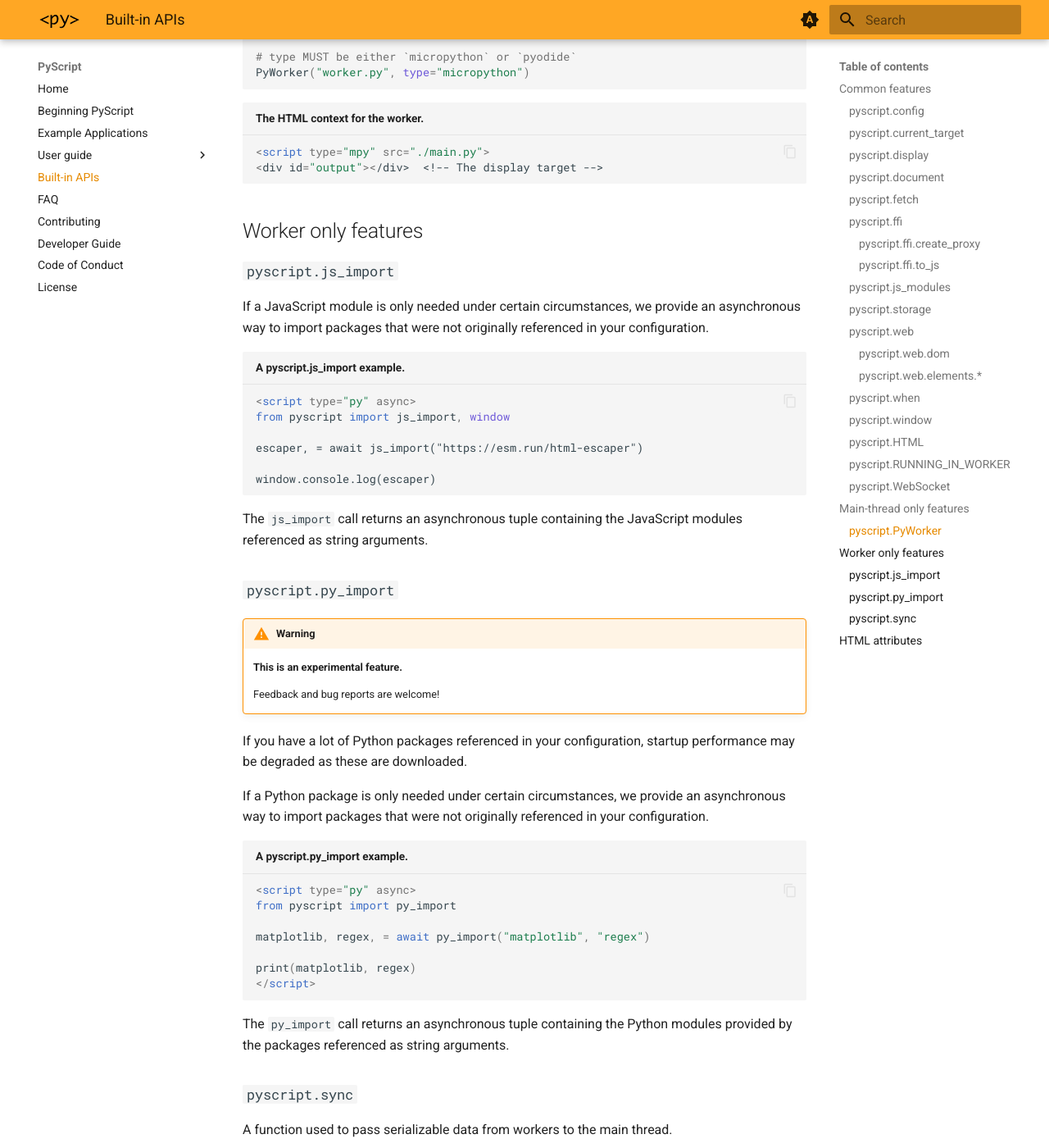
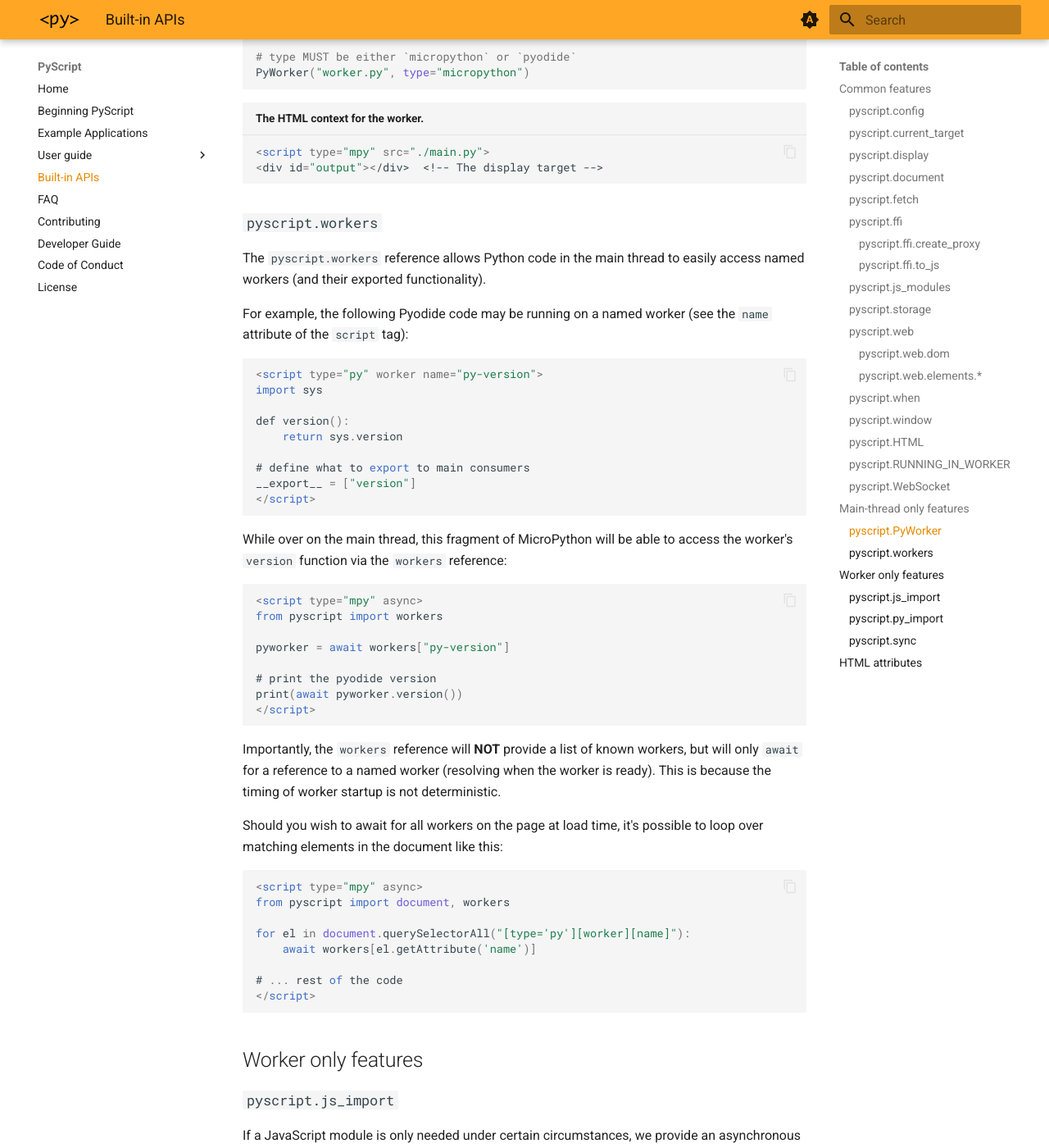
Before and after one commit to pyscript/docs, an MkDocs documentation site: the page built from docs/api.md, in a window 1280 px wide and 1400 px high, scrolled down 15466 px. Shown: the whole window at 82% size. Built offline with MkDocs 1.6.1 and Material for MkDocs 9.7.7, drawn with Linux system fonts in a browser that asks for light colours; the version menu is left out.

Commit message:
Updated worker docs.

````diff
--- a/docs/api.md
+++ b/docs/api.md
@@ -805,6 +805,59 @@ PyWorker("worker.py", type="micropython")
 <div id="output"></div>  <!-- The display target -->
 ```
 
+### `pyscript.workers`
+
+The `pyscript.workers` reference allows Python code in the main thread to
+easily access named workers (and their exported functionality).
+
+For example, the following Pyodide code may be running on a named worker
+(see the `name` attribute of the `script` tag):
+
+```html
+<script type="py" worker name="py-version">
+import sys
+
+def version():
+    return sys.version
+
+# define what to export to main consumers
+__export__ = ["version"]
+</script>
+```
+
+While over on the main thread, this fragment of MicroPython will be able to
+access the worker's `version` function via the `workers` reference:
+
+```html
+<script type="mpy" async>
+from pyscript import workers
+
+pyworker = await workers["py-version"]
+
+# print the pyodide version
+print(await pyworker.version())
+</script>
+```
+
+Importantly, the `workers` reference will **NOT** provide a list of
+known workers, but will only `await` for a reference to a named worker
+(resolving when the worker is ready). This is because the timing of worker
+startup is not deterministic.
+
+Should you wish to await for all workers on the page at load time, it's
+possible to loop over matching elements in the document like this:
+
+```html
+<script type="mpy" async>
+from pyscript import document, workers
+
+for el in document.querySelectorAll("[type='py'][worker][name]"):
+    await workers[el.getAttribute('name')]
+
+# ... rest of the code
+</script>
+```
+
 ## Worker only features
 
 ### `pyscript.js_import`
````
Also changed, not shown: docs/user-guide/workers.md (+42 -1 lines).
